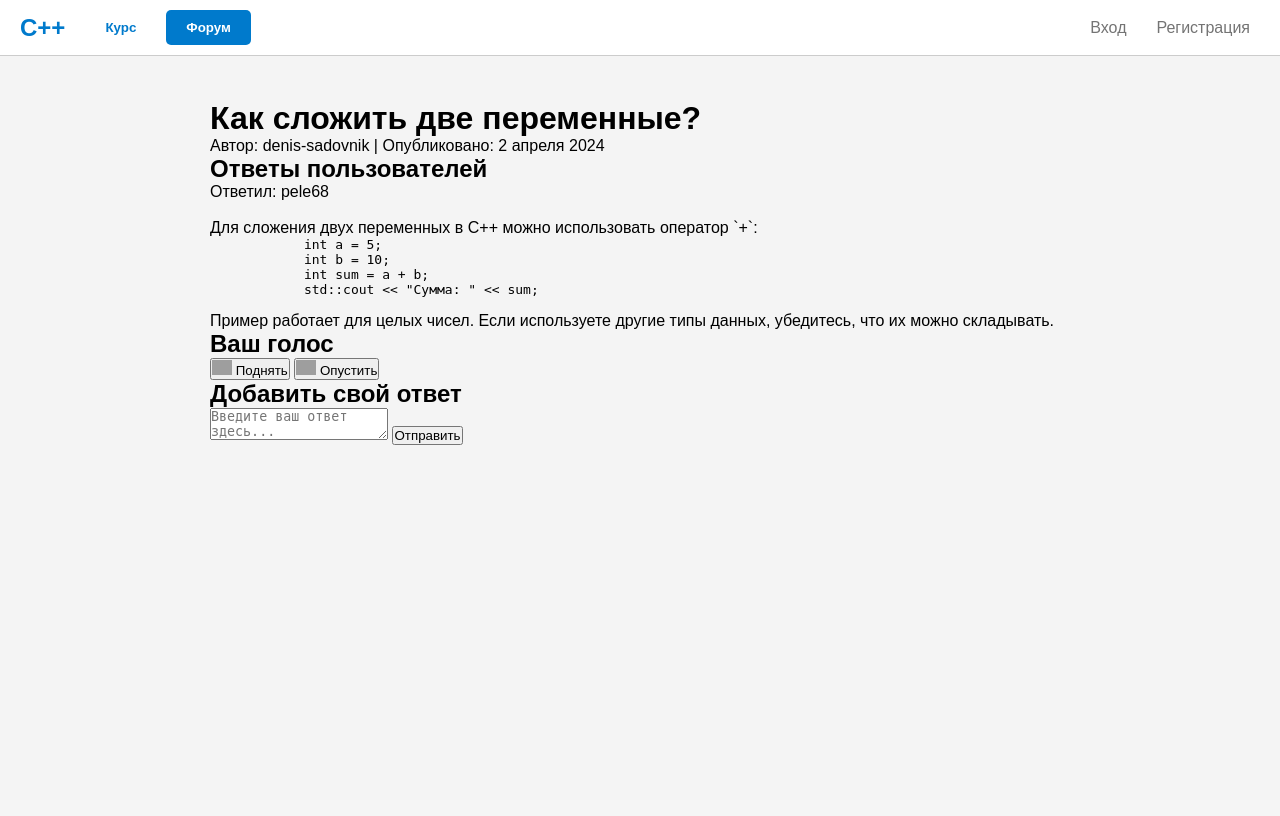
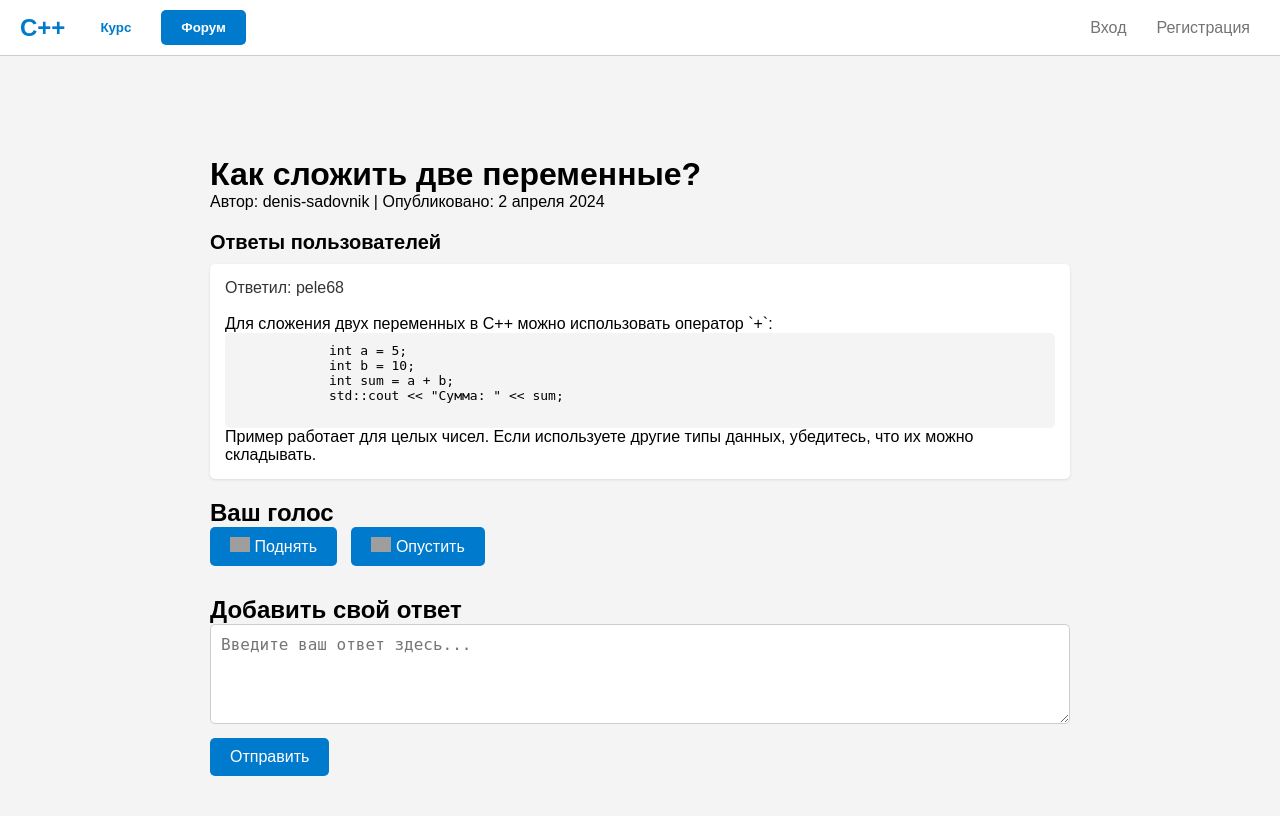
Before and after one commit to ArtiomNosov/it-classes-lang-course, a Flask app: template app/frontend/templates/question1.html in a window 1280 px wide. Before the commit the page ends 445 px from the top, so only its background shows below. Run offline with Flask 3, Linux system fonts and the light colour scheme; the template is opened without the code that fills it, so the values that code supplies are empty; grey boxes are pictures that could not be loaded.

Commit message:
Update styles_forum.css

```diff
--- a/app/frontend/static/css/styles_forum.css
+++ b/app/frontend/static/css/styles_forum.css
@@ -8,21 +8,28 @@ body {
     font-family: Arial, sans-serif;
     margin: 0;
     padding: 0;
-    background-color: #f4f4f4; /* Цвет фона страницы должен быть одинаковым */
+    background-color: #f4f4f4;
+    /* Цвет фона страницы должен быть одинаковым */
 }
 
 header {
-    position: fixed;
-    top: 0;
-    left: 0;
-    width: 100%;
     display: flex;
-    justify-content: space-between;
-    align-items: center;
+    justify-content: space-between; /* Размещает содержимое по краям */
+    align-items: center; /* Выравнивает элементы по вертикали */
+    padding: 10px 20px;
     background-color: #fff;
-    padding: 10px 20px;
     border-bottom: 1px solid #ccc;
-    z-index: 1000;
+}
+
+.logo {
+    display: flex;
+    align-items: center; /* Выравнивает логотип по вертикали */
+}
+
+nav {
+    display: flex;
+    gap: 10px;
+    padding-left: 15px;
 }
 
 header .logo span {
@@ -31,10 +38,17 @@ header .logo span {
     color: #007acc;
 }
 
-header nav {
-    margin-left: 20px;
+.auth {
+    margin-left: auto; /* Сдвигает блок аутентификации вправо */
     display: flex;
-    gap: 10px;
+    gap: 10px; /* Расстояние между ссылками */
+}
+
+header .auth a {
+    margin: 0 10px;
+    text-decoration: none;
+    color: #747474;
+    font-weight: lighter;
 }
 
 header nav button {
@@ -42,7 +56,7 @@ header nav button {
     border: none;
     background-color: transparent;
     color: #007acc;
-    font-weight: bold;
+    font-weight: bolder;
     cursor: pointer;
     border-radius: 5px;
     transition: background-color 0.3s;
@@ -52,20 +66,6 @@ header nav button.active,
 header nav button:hover {
     background-color: #007acc;
     color: #fff;
-}
-
-header .auth {
-    margin-left: auto;
-    display: flex;
-    align-items: center;
-    gap: 10px;
-}
-
-header .auth a {
-    margin: 0 10px;
-    text-decoration: none;
-    color: #747474;
-    font-weight: lighter;
 }
 
 main {
@@ -79,21 +79,26 @@ main {
     margin: 0 auto;
     padding: 20px;
 }
+
 .logo {
     display: flex;
     align-items: center;
 }
+
 .logo img {
     height: 50px;
     margin-right: 10px;
 }
+
 .logo h1 {
     font-size: 20px;
     color: #333;
 }
+
 .buttons {
     margin-top: 20px;
 }
+
 .buttons button {
     background-color: #007bff;
     color: #fff;
@@ -104,29 +109,115 @@ main {
     margin-right: 10px;
     border-radius: 5px;
 }
+
 .buttons button:hover {
     background-color: #0056b3;
 }
+
 .questions {
     margin-top: 30px;
+
 }
+
 .question {
+    width: 860px;
     background-color: #fff;
     margin-bottom: 15px;
     padding: 15px;
     border-radius: 5px;
-    box-shadow: 0 1px 3px rgba(0, 0, 0, 0.1);
+    box-shadow: 0 1px 3px rgba(106, 106, 106, 0.1);
+    border-color: #e0e0e0;
 }
-.question a {
+
+.text_question {
     text-decoration: none;
     color: #007bff;
     font-size: 18px;
+    text-align: start;
 }
-.question a:hover {
-    text-decoration: underline;
-}
+
 .question .meta {
     font-size: 14px;
     color: #555;
     margin-top: 5px;
+    text-align: start;
 }
+
+
+
+.question-details {
+    margin-top: 20px;
+}
+
+.question-details h2 {
+    font-size: 20px;
+    margin-bottom: 10px;
+}
+
+.answer {
+    background-color: #fff;
+    padding: 15px;
+    border-radius: 5px;
+    box-shadow: 0 1px 3px rgba(0, 0, 0, 0.1);
+    margin-bottom: 15px;
+}
+
+.answer pre {
+    background-color: #f4f4f4;
+    padding: 10px;
+    border-radius: 5px;
+    overflow-x: auto;
+}
+
+.vote-section {
+    margin-top: 20px;
+}
+
+.vote-button {
+    background-color: #007acc;
+    color: #fff;
+    border: none;
+    padding: 10px 20px;
+    margin-right: 10px;
+    font-size: 16px;
+    cursor: pointer;
+    border-radius: 5px;
+    transition: background-color 0.3s;
+}
+
+.vote-button:hover {
+    background-color: #005f8d;
+}
+
+.add-answer {
+    margin-top: 30px;
+}
+
+.add-answer textarea {
+    width: 100%;
+    height: 100px;
+    margin-bottom: 10px;
+    padding: 10px;
+    font-size: 16px;
+    border: 1px solid #ccc;
+    border-radius: 5px;
+}
+
+.add-answer button {
+    background-color: #007acc;
+    color: #fff;
+    border: none;
+    padding: 10px 20px;
+    font-size: 16px;
+    cursor: pointer;
+    border-radius: 5px;
+    transition: background-color 0.3s;
+}
+
+.add-answer button:hover {
+    background-color: #005f8d;
+}
+
+.user {
+    color:#333;
+}
```
